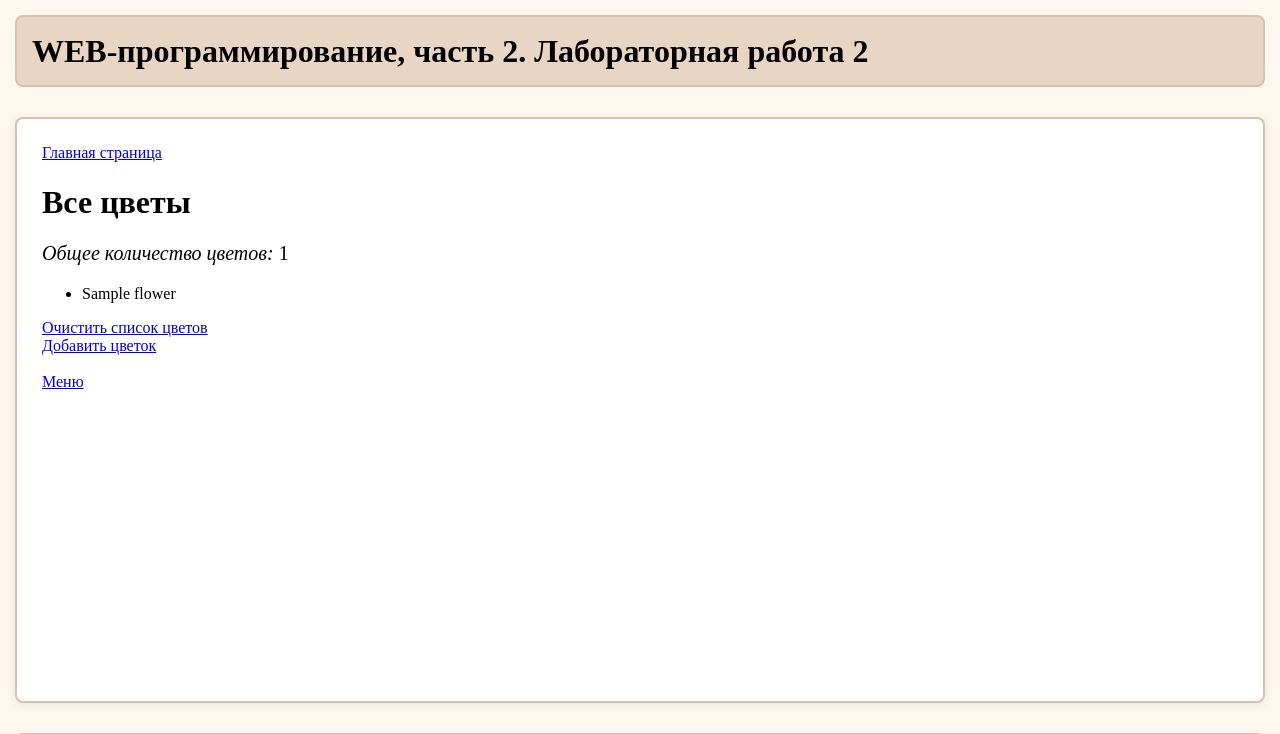
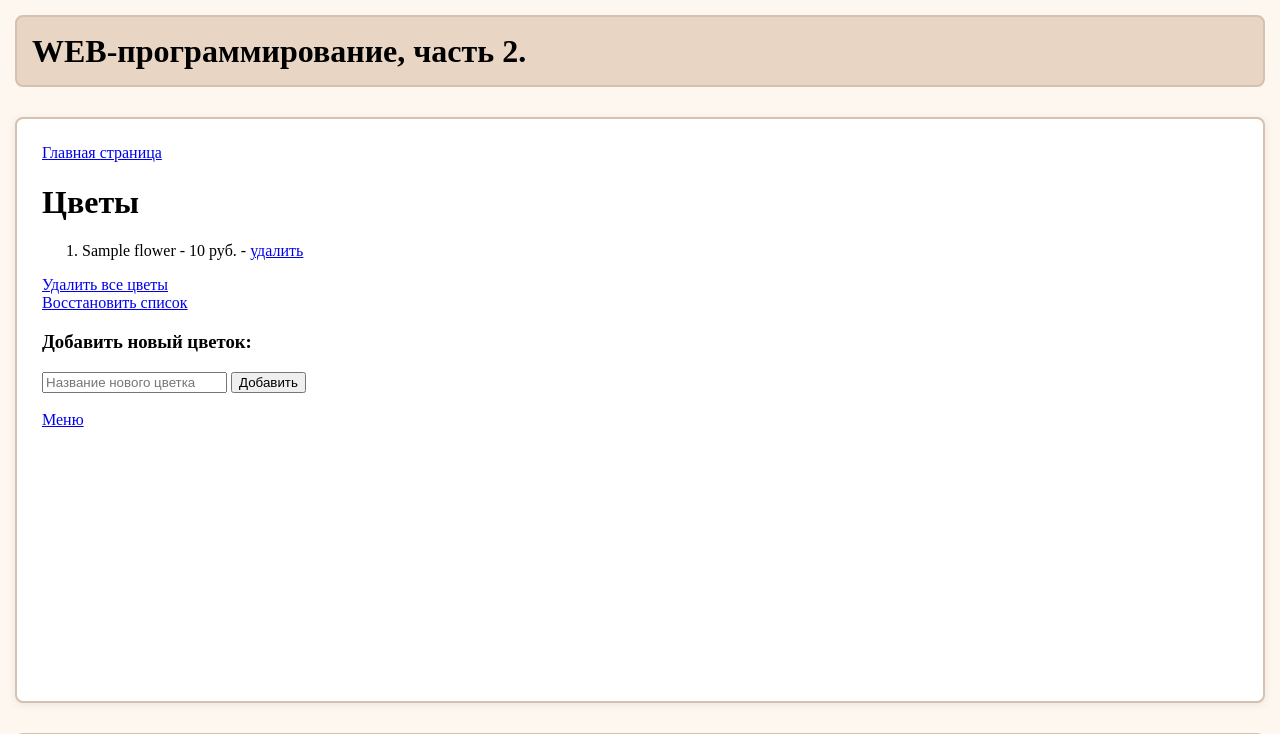
Before and after one commit to TselyuhNastya/web-back-labs, a Flask app: template templates/flowers.html in a window 1280 px wide. Shown: the top 734 px of the page. Run offline with Flask 3, Linux system fonts and the light colour scheme; the template is opened without the code that fills it: most values are stand-ins (such as "Sample title", 1, 10 or a date in 2020).

Commit message:
добавление и удаление цветков

```diff
--- a/templates/flowers.html
+++ b/templates/flowers.html
@@ -1,30 +1,36 @@
 {% extends "base.html" %}
 
-{% block lab %}Лабораторная работа 2{% endblock %}
+{% block main %}
+<div>
+    <h1>Цветы</h1>
 
-{% block main %}
-    <h1>Все цветы</h1>
-
-    <div class="flowers-info">
-        <p><i>Общее количество цветов:</i> {{ count }}</p>
+    <div>
+        <ol>
+            {% for flower in flowers %}
+            <li>
+            {{ flower }} - {{ flower_prices[flower] }} руб. -
+            <a href="/lab2/del_flower/{{ loop.index0 }}">удалить</a>
+            </li>
+            {% endfor %}
+        </ol>
     </div>
 
-    {% if flowers %}
-        <ul class="flowers-list">
-            {% for flower in flowers %}
-                <li>{{ flower }}</li>
-            {% endfor %}
-        </ul>
-    {% else %}
-        <p>Список цветов пуст</p>
-    {% endif %}
+    <div>
+        <a href="/lab2/del_all_flowers">Удалить все цветы</a>
+        <br>
+        <a href="/lab2/flowers/rewrite">Восстановить список</a>
+    </div>
 
-    <div class="actions">
-    <a href="/lab2/flowers/rewrite">Очистить список цветов</a>
-    <br>
-    <a href="/lab2/add_flower/">Добавить цветок</a>
-    <br>
+    <div>
+        <h3>Добавить новый цветок:</h3>
+        <form action="/lab2/add_flower_form" method="post">
+            <input type="text" name="flower_name" placeholder="Название нового цветка" required>
+            <button>Добавить</button>
+        </form>
+    </div>
+
     <br>
     <a href="/lab2/">Меню</a>
+
 </div>
 {% endblock %}
```
